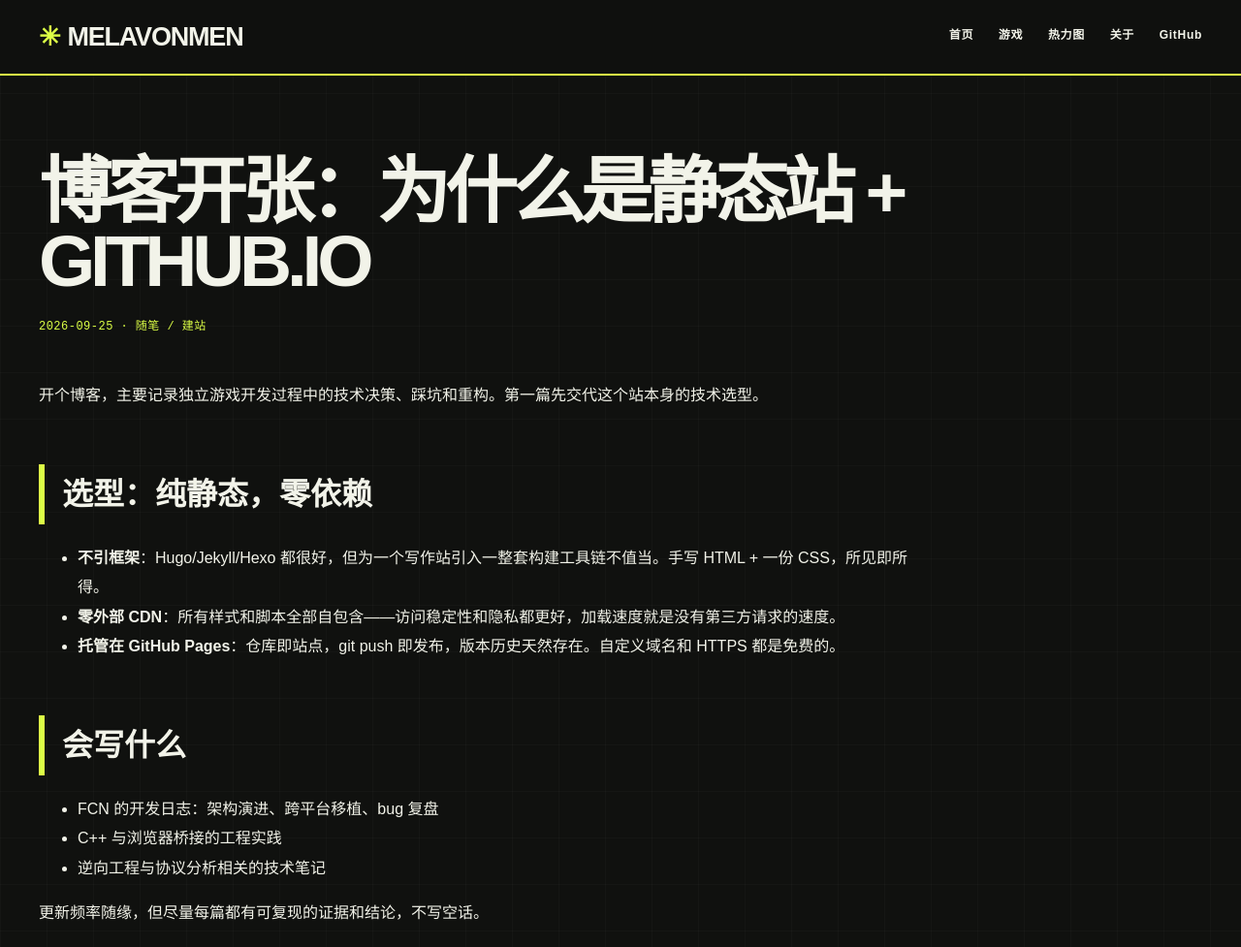
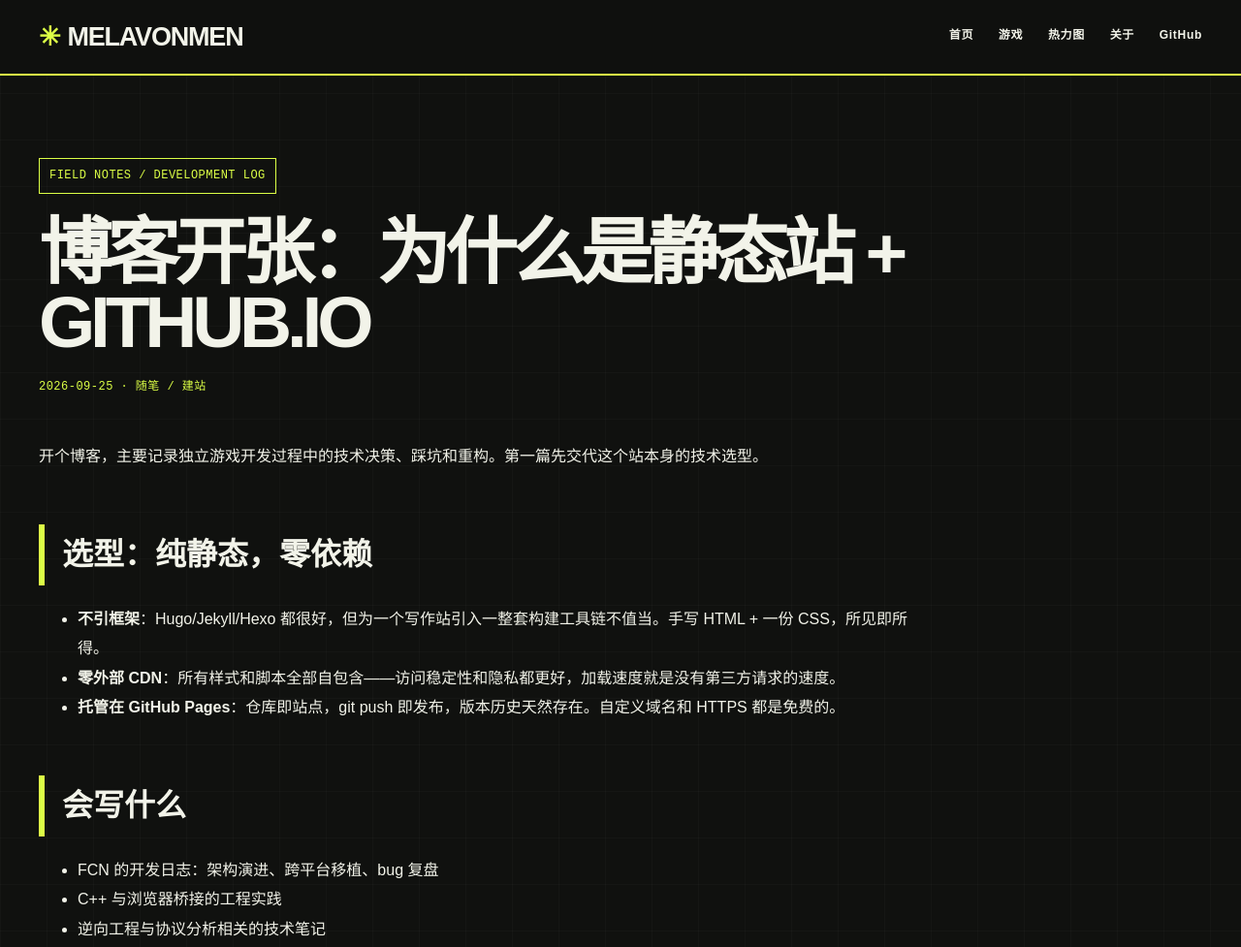
Before and after one commit to LXFLGH/melavonmen, a plain HTML site: page posts/2026-09-25-hello-world.html in a window 1280 px wide. Shown: the top 977 px of the page at 97% size. Drawn offline with Linux system fonts and the light colour scheme.

Commit message:
design: acid graphics redesign of posts/2026-09-25-hello-world.html

```diff
--- a/posts/2026-09-25-hello-world.html
+++ b/posts/2026-09-25-hello-world.html
@@ -22,6 +22,7 @@
 
 <main class="wrap">
   <article class="article">
+    <p class="eyebrow">FIELD NOTES / DEVELOPMENT LOG</p>
     <h1>博客开张：为什么是静态站 + github.io</h1>
     <p class="meta">2026-09-25 · 随笔 / 建站</p>
 
```
